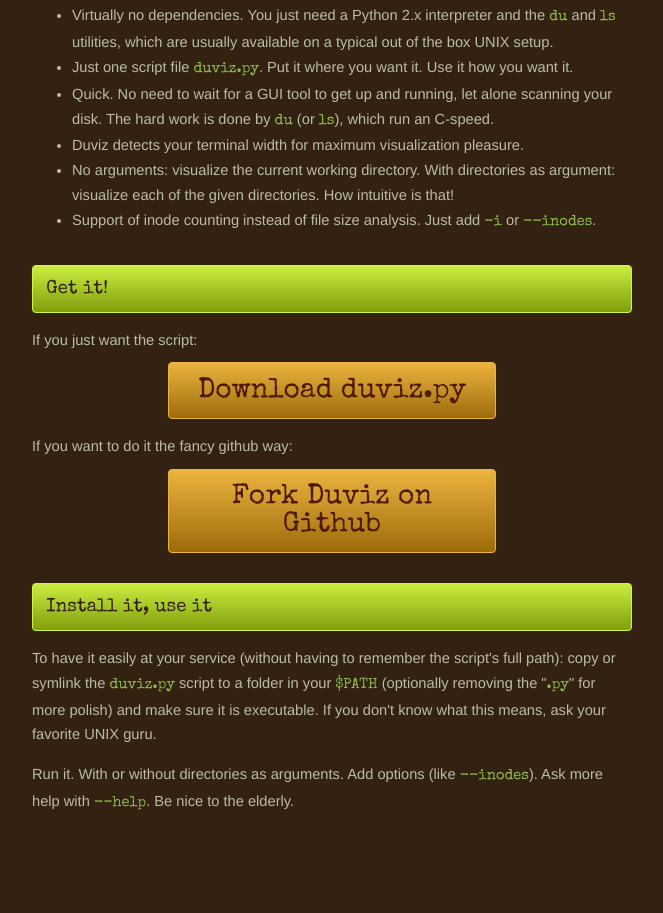
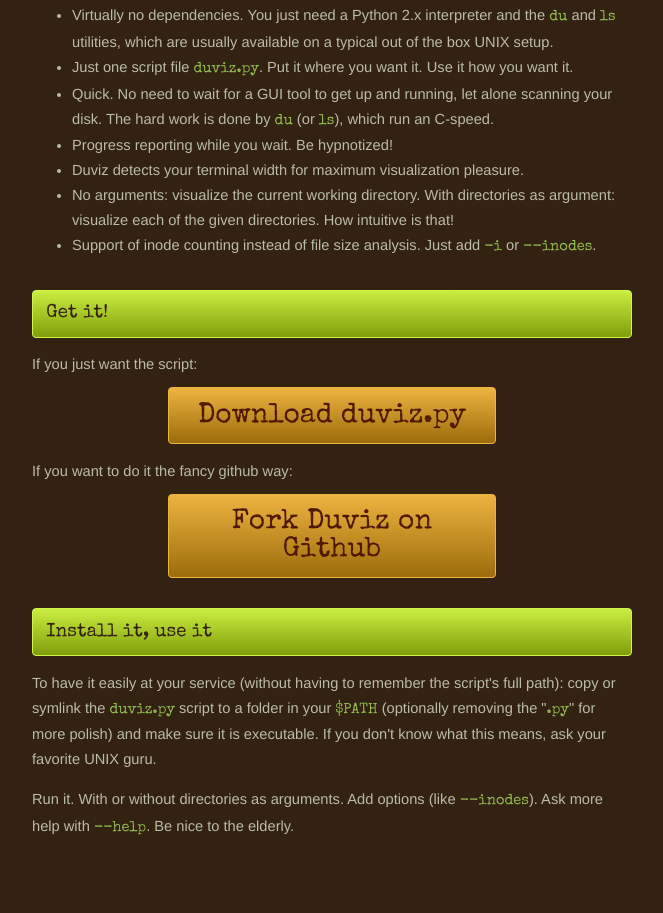
Before and after one commit to soxofaan/duviz, a plain HTML site: page index.html in a window 1280 px wide. Shown: the part 912-1825 px from the top of the page, without its empty margins (308-971 px from the left). Drawn offline with nearby package versions, Linux system fonts and the light colour scheme.

Commit message:
added 'progress reporting' feature

```diff
--- a/index.html
+++ b/index.html
@@ -61,6 +61,7 @@ Oh my god, that's handy for finding those pesky disk hogs!
 	<li>Virtually no dependencies. You just need a Python 2.x interpreter and the <code>du</code> and <code>ls</code> utilities, which are usually available on a typical out of the box UNIX setup.</li>
 	<li>Just one script file <code>duviz.py</code>. Put it where you want it. Use it how you want it.</li>
 	<li>Quick. No need to wait for a GUI tool to get up and running, let alone scanning your disk. The hard work is done by <code>du</code> (or <code>ls</code>), which run an C-speed.</li>
+	<li>Progress reporting while you wait. Be hypnotized!</li>
 	<li>Duviz detects your terminal width for maximum visualization pleasure.</li>
 	<li>No arguments: visualize the current working directory. With directories as argument: visualize each of the given directories. How intuitive is that!</li>
 	<li>Support of inode counting instead of file size analysis. Just add <code>-i</code> or <code>--inodes</code>.</li>
```
